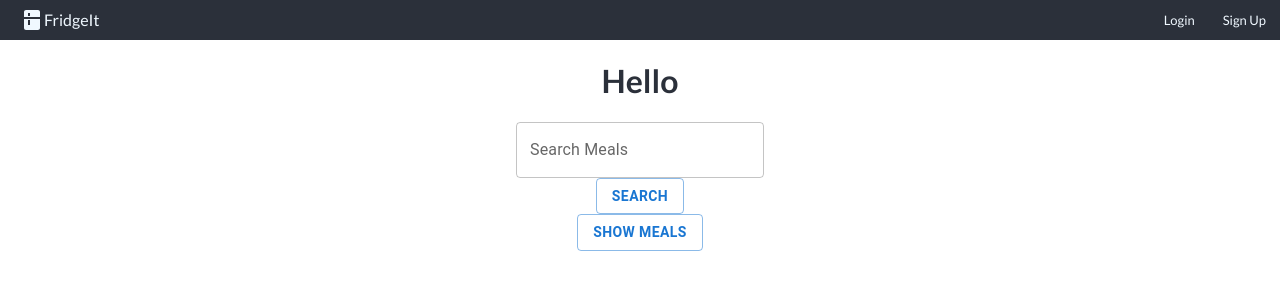
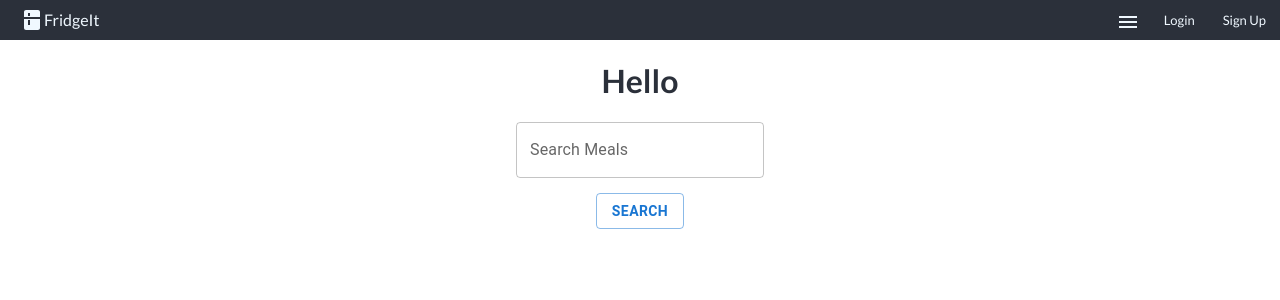
Before and after one commit to archiemartini/BoB_mk2_frontend, a React (Create React App) app: page / in a window 1280 px wide. Shown: the top 300 px of the page. Built offline with nearby package versions, Linux system fonts and the light colour scheme; the HTML template or start-up script is replaced by a standard one.

Commit message:
selected meal now shows info, instruct, scrolls do

```diff
--- /dev/null
+++ b/src/components/CustomMUI/CustomTextField.js
@@ -0,0 +1,6 @@
+import { TextField, styled } from "@mui/material"
+
+const CustomTextField = styled(TextField)`
+  padding-bottom: 15px;
+`
+export default CustomTextField
--- a/src/components/Navbar.js
+++ b/src/components/Navbar.js
@@ -1,5 +1,6 @@
 import { Link, useMatch, useResolvedPath } from "react-router-dom"
 import KitchenIcon from '@mui/icons-material/Kitchen';
+import MenuIcon from '@mui/icons-material/Menu';
 
 export default function Navbar() {
 
@@ -7,7 +8,11 @@ export default function Navbar() {
     <nav className="nav">
 
       <Link to="/" className="site-title"><KitchenIcon /><span className="site-title">FridgeIt</span></Link>
+
       <ul>
+        <li>
+          <MenuIcon />
+        </li>
         <CustomLink to="/login">Login</CustomLink>
         {/* <CustomLink to="/logout">Logout</CustomLink> */}
         <CustomLink to="/signup">Sign Up</CustomLink>
--- a/src/components/SelectedMeal.js
+++ b/src/components/SelectedMeal.js
@@ -1,15 +1,30 @@
 export default function SelectedMeal(props) {
 
-  console.log("Selected meal", props)
+  console.log("selected Meal", props)
+
+  const instructions = () => {
+    if(props.analyzedInstructions[0]) {
+      return props.analyzedInstructions[0].steps.map((step) => {
+        return (
+          <li>{step.step}</li>
+        )
+      })
+    } else {
+      return
+    }
+  }
+
   return (
-    <div>
-      <img src={props.image} alt={props.id}></img>
-      <div>{props.title}</div>
-      <div>{props.aggregateLikes}</div>
-      <div>{props.creditsText}</div>
-      <div>{props.sourceName}</div>
-      <div>{props.sourceUrl}</div>
-
+    <div className="selected-meal--card" ref={props.useRef}>
+      <img src={props.image} alt={props.id} className="selected-meal--image"></img>
+      <div><b>{props.title}</b></div>
+      <div className="gray">{props.aggregateLikes} likes</div>
+      <div className="gray">
+        Source: <a className="selected-source" href={props.sourceUrl}>{props.sourceName}</a>
+      </div>
+      <ol>
+        {instructions()}
+      </ol>
     </div>
   )
 }
--- a/src/index.css
+++ b/src/index.css
@@ -17,6 +17,10 @@ body {
 .header {
   margin-left: auto;
   margin-right: auto;
+}
+
+.gray {
+  color: gray;
 }
 
 /* /////////// NAVBAR /////////// */
@@ -89,9 +93,12 @@ body {
 }
 
 .meal--list {
-  padding: 5px;
+  padding-left: 50px;
+  padding-right: 50px;
+  padding-bottom: 50px;
   display: flex;
   overflow-y: scroll;
+  max-width: ;
 }
 
 .meal--card {
@@ -109,11 +116,31 @@ body {
 }
 
 .meal--card:hover {
-  background-color: rgb(231, 231, 231);
+  background-color: #eaeaec;
 }
 
 .meal--card-title {
   max-height: 37px;
   text-align: center;
-  overflow-wrap: break-word;
+  overflow: hidden;
 }
+
+.search-button {
+  padding-bottom: 15px;
+}
+
+.selected-meal--card {
+  padding: 15px;
+  margin-left: auto;
+  margin-right: auto;
+  width: 300px;
+  background-color: #eaeaec;
+  border-radius: 2px;
+  overflow: hidden;
+}
+
+.selected-meal--image {
+  height: 100%;
+  width: 100%;
+  border-radius: 2px;
+}
--- a/src/pages/Home.js
+++ b/src/pages/Home.js
@@ -1,31 +1,36 @@
-import { Button, TextField } from "@mui/material"
-import { useEffect, useState, useCallback } from "react"
+import { useState, useRef } from "react"
 import { useDispatch, useSelector } from "react-redux"
 import MealCard from "../components/MealCard"
 import SelectedMeal from "../components/SelectedMeal"
-import mealData from '../data.json'
 import { loadMeals, selectMeal } from "../store/meals"
+import { Button } from "@mui/material"
+import CustomTextField from "../components/CustomMUI/CustomTextField"
+import CustomButton from "../components/CustomMUI/CustomButton"
 
 
 export default function Home() {
 
   const [search, setSearch] = useState('')
   const [showSelected, setShowSelected] = useState(false)
+  const [showMeals, setShowMeals] = useState(false)
+
   const mealData = useSelector(state => state.entities.meals.list)
   const selectedMeal = useSelector(state => state.entities.meals.selectedMeal)
+
   const dispatch = useDispatch()
-  // const stableDispatch = useCallback(dispatch, [])
+  const ref = useRef(null);
 
-  const [showMeals, setShowMeals] = useState(false)
-  // const [mealData, setMealData] = useState([])
 
-  const handleSearchSubmit = () => {
-    dispatch(loadMeals({search: search}))
+  const handleSearchSubmit = async () => {
+    await dispatch(loadMeals({search: search}))
+    setShowMeals(true)
   }
 
   const handleSelectionSubmit = async (mealId) => {
+    console.log(selectedMeal)
     await dispatch(selectMeal({id: mealId}))
     setShowSelected(true)
+    setTimeout(() => ref.current?.scrollIntoView({behavior: 'smooth'}), 200)
   }
 
   const mealList = mealData.map((meal) => {
@@ -34,25 +39,21 @@ export default function Home() {
     )
   })
 
-
   return (
     <div className="Home">
       <div className="hero">
         <h1>Hello</h1>
-        <TextField
+        <CustomTextField
           label="Search Meals"
           onChange={(e) => setSearch(e.target.value)}
          />
-        <Button
-          label="Search Submit"
-          variant="outlined"
-          onClick={handleSearchSubmit}
-        ><b>Search</b></Button>
-        <Button
-          label="Show Meals"
-          variant="outlined"
-          onClick={() => setShowMeals(!showMeals)}
-        >{showMeals ? <b>Hide Meals</b> : <b>Show Meals</b>}</Button>
+        <div className="search-button">
+          <Button
+            label="Search Submit"
+            variant="outlined"
+            onClick={handleSearchSubmit}
+          ><b>Search</b></Button>
+        </div>
       </div>
         {
           showMeals &&
@@ -60,7 +61,7 @@ export default function Home() {
           {mealList}
           </div>
         }
-      {showSelected && <SelectedMeal {...selectedMeal.info} />
+      {showSelected && <SelectedMeal {...selectedMeal.info} useRef={ref} />
 }
     </div>
   )
```
Also changed, not shown: src/components/CustomMUI/CustomButton.js (added).
